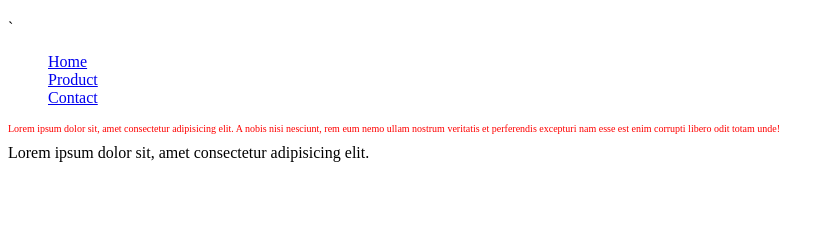
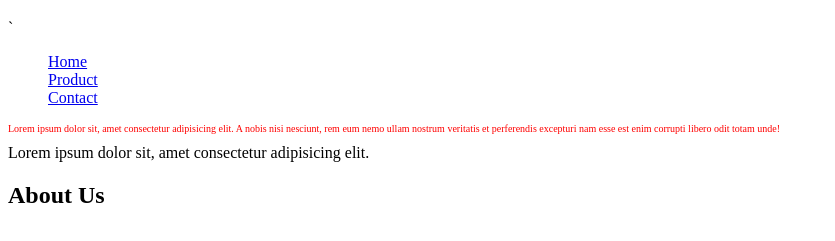
Before and after one commit to PrinciNarula/day1-demo, a plain HTML site: page index.html in a window 1280 px wide. Shown: the part 61-302 px from the top of the page, without its empty margins (0-835 px from the left). Drawn offline with Linux system fonts and the light colour scheme.

Commit message:
added h2

```diff
--- a/index.html
+++ b/index.html
@@ -16,8 +16,11 @@
         <li><a href="#">Contact</a></li>
     </ul></nav>
 
-    <p>Lorem ipsum dolor sit, amet consectetur adipisicing elit. A nobis nisi nesciunt, rem eum nemo ullam nostrum veritatis et perferendis excepturi nam esse est enim corrupti libero odit totam unde!</p>
+    <p>Lorem ipsum dolor sit, amet consectetur adipisicing elit. A nobis nisi nesciunt, rem eum nemo ullam nostrum veritatis et
+        perferendis excepturi nam esse est enim corrupti libero odit totam unde!</p>
     <span> Lorem ipsum dolor sit, amet consectetur adipisicing elit. </span>
+
+    <h2> About Us </h2>
 
     </body>
 </html>
```
